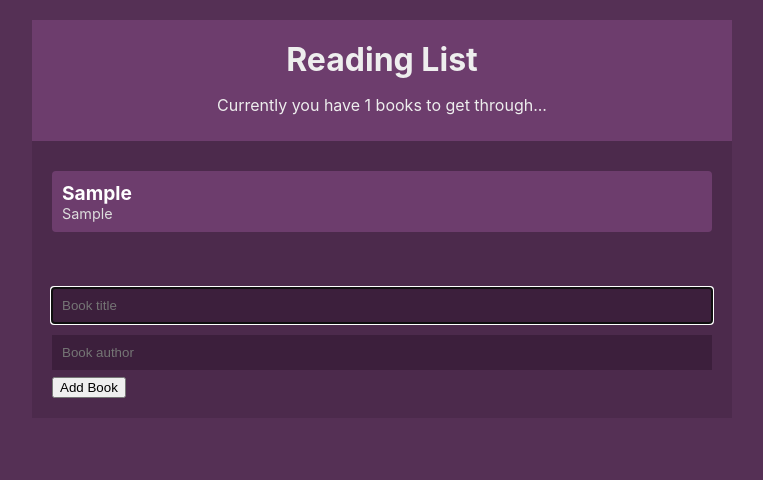
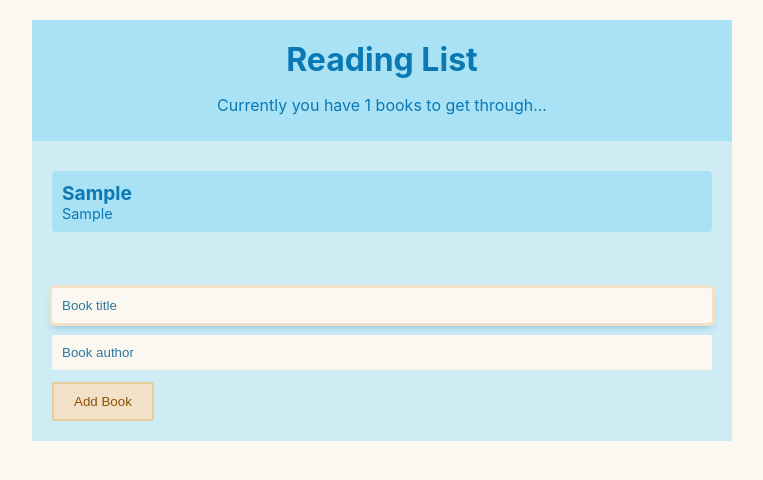
Before and after one commit to Dan-Bird/react-hooks, a React (Create React App) app: page / in a window 1280 px wide. Both pictures are taken after typing "Sample", "Sample" into the empty fields and a click on the button "Add Book". Shown: the top 480 px of the page, without its empty margins (258-1021 px from the left). Built offline with nearby package versions, Linux system fonts and the light colour scheme.

Commit message:
Amend Styling

```diff
--- a/src/index.css
+++ b/src/index.css
@@ -5,19 +5,19 @@ body {
     sans-serif;
   -webkit-font-smoothing: antialiased;
   -moz-osx-font-smoothing: grayscale;
-  background: #553055;
+  background: #faf8f0;
 }
 .App {
-  background: #4c2a4c;
+  background: #cfecf5;
   margin: 20px auto;
   width: 90%;
   max-width: 700px;
-  color: #eee;
+  color: #0a78b2;
 }
 .navbar {
   padding: 10px 20px;
   text-align: center;
-  background: #6d3d6d;
+  background: #a9e2f5;
 }
 .navbar h1 {
   margin: 10px 0;
@@ -32,24 +32,23 @@ body {
   list-style-type: none;
 }
 .book-list li {
-  background: #6d3d6d;
+  background: #a9e2f5;
   border-radius: 4px;
   padding: 10px;
   cursor: pointer;
   margin: 10px 0;
+  color: #0a78b2;
 }
 .book-list li:hover {
-  opacity: 0.7;
+  opacity: 0.9;
   text-decoration: line-through;
 }
 .book-list .title {
   font-weight: bold;
-  color: #fff;
   font-size: 1.2em;
 }
 .book-list .author {
   font-size: 0.9em;
-  color: #ddd;
 }
 .empty {
   margin: 20px;
@@ -64,14 +63,27 @@ input[type='text'] {
   padding: 10px;
   box-sizing: border-box;
   margin: 6px 0;
-  background: #3c1f3c;
-  color: #fff;
+  background: #faf8f0;
   border: 0;
+  border-radius: 2px;
 }
-input[type='submit'] {
-  margin: 10px auto;
-  background: #eee;
-  border: 0;
-  padding: 6px 20px;
-  display: block;
+input[type='text']::placeholder {
+  color: #2e779e;
 }
+
+button[type='submit'] {
+  background-color: #f1e1c9;
+  border: 2px solid hsl(42 59% 75% / 1);
+  padding: 10px 20px;
+  margin-top: 6px;
+  color: hsl(34 96% 28% / 1);
+  border-radius: 2px;
+}
+
+input[type='text']:focus,
+button[type='submit']:focus {
+  outline-color: #f1e1c9;
+  outline-width: medium;
+  outline-style: solid;
+  box-shadow: 0px 5px 7px rgb(10 110 169 / 30%);
+}
```
